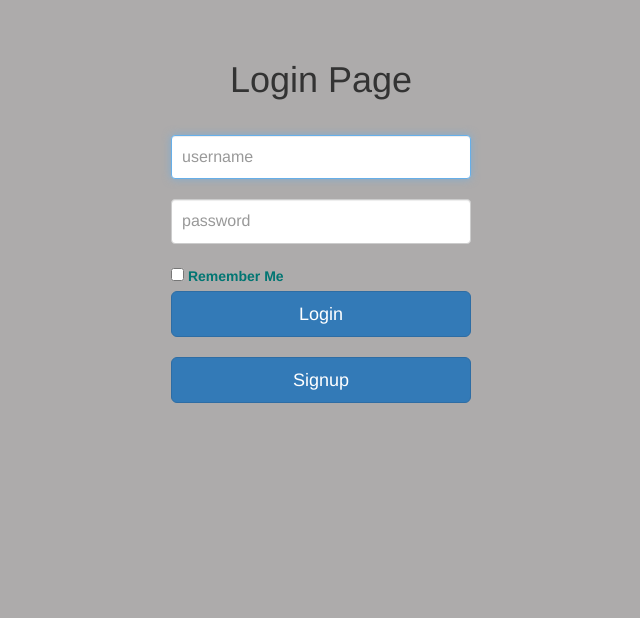
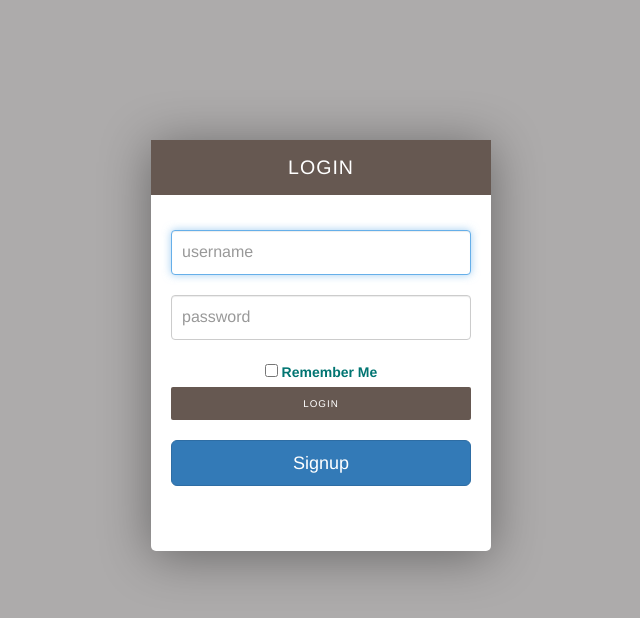
Before and after one commit to smitdoshi/LoginSystem_PHP, a PHP site: page /login.php in a window 1280 px wide. Shown: the top 618 px of the page, without its empty margins (319-959 px from the left). Run offline with PHP 8.4, Linux system fonts and the light colour scheme; some libraries are stand-ins or nearby versions.

Commit message:
Login UI Changed

```diff
--- a/css/login.css
+++ b/css/login.css
@@ -48,11 +48,48 @@ body {
     border-color:#017572;
 }
 
-h2{
-    text-align: center;
-    color: #017572;
-}
-
 .center-align{
     text-align: center;
 }
+
+.login-box {
+    background-color: white;
+    max-width: 340px;
+    margin: 0 auto;
+    position: relative;
+    top: 80px;
+    padding-bottom: 30px;
+    border-radius: 5px;
+    box-shadow: 0 5px 50px rgba(0,0,0,0.4);
+    text-align: center;
+}
+
+h2 {
+    background-color: #665851;
+    text-transform: uppercase;
+    color: white;
+    font-weight: 400;
+    letter-spacing: 1px;
+    font-size: 1.4em;
+    line-height: 2.8em;
+}
+
+#signIn_button {
+    margin-top: 0px;
+    border: 0;
+    border-radius: 2px;
+    color: white;
+    padding: 10px;
+    text-transform: uppercase;
+    font-weight: 400;
+    font-size: 0.7em;
+    letter-spacing: 1px;
+    background-color: #665851;
+    cursor: pointer;
+    outline: none;
+}
+
+p.small {
+    font-size: 0.8em;
+    margin: 20px 0 0;
+}
--- a/login.php
+++ b/login.php
@@ -103,8 +103,9 @@ else {
     </title>
 </head>
 <body>
-        <h1 class="center-align">Login Page</h1>
 <div class = "container">
+    <div class="login-box">
+        <h2>Login</h2>
         <form class = "form-signin" method = "post" action="">
             <h4 class = "form-signin-heading"></h4>
             <input type = "text" class = "form-control"
@@ -122,7 +123,7 @@ else {
                 </label>
             </div>
             <input class = "btn btn-lg btn-primary btn-block" type = "submit"
-                    value="Login" name = "login"/><br>
+                   value="Login" name = "login" id="signIn_button"/><br>
             <input class = "btn btn-lg btn-primary btn-block" type = "submit" value="Signup"
                    name = "regi"/><br>
             <?php if((isset($_POST["login"]))&&(!empty($_POST["logusername"]))){
@@ -140,6 +141,7 @@ else {
             } ?>
         </form>
     </div>
+</div>
 
 </body>
 </html>
```
Also changed, not shown: assest/image/photo_bg.jpg (added). Lines whose indentation alone changed are shown as unchanged.
